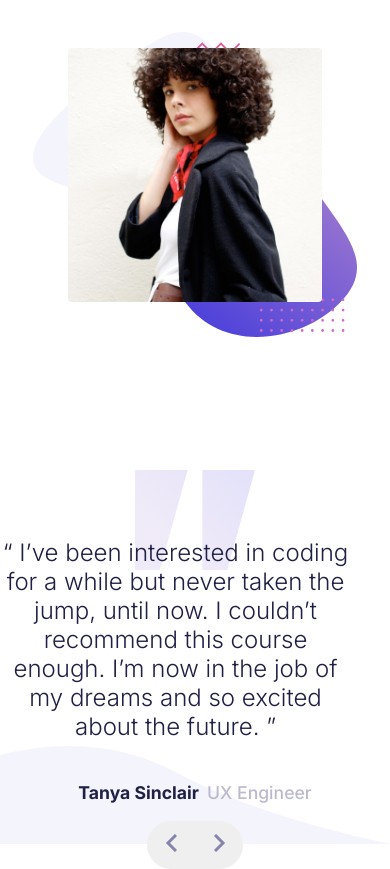
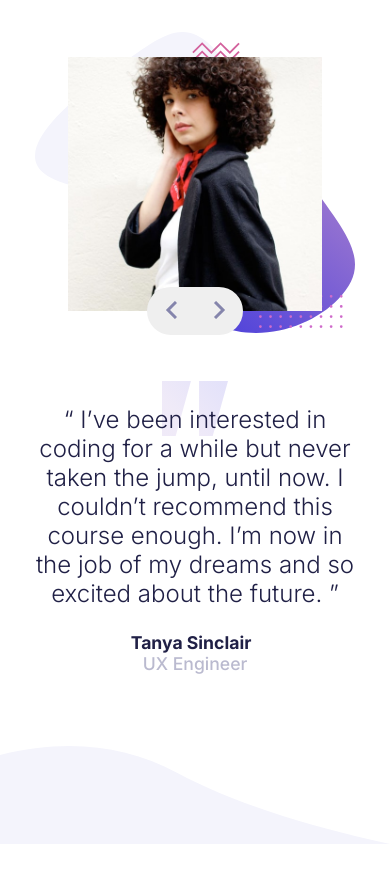
Before and after one commit to mattyd96/coding-bootcamp-testimonials-slider, a plain HTML site: page index.html in a window 390 px wide. After the commit the page ends 844 px from the top, so only its background shows below. Drawn offline with Linux system fonts and the light colour scheme.

Commit message:
mobile and desktop layout finished

```diff
--- a/index.html
+++ b/index.html
@@ -17,59 +17,42 @@
   <link rel="stylesheet" href="scss/style.css">
 </head>
 <body>
-  <div class="container">
-    <main class="articles">
-      <article class="testimony">
+  <main class="articles">
+    <article class="testimony">
+      <!-- Images -->
+      <div class="image-and-nav">
+        <div class="profile-nav">
+          <img src="images/image-tanya.jpg" alt="" class="profile-pic" id="pic-replace">
+          <nav class="slider-buttons">
+            <button id="prev" onclick="prevSlide()"><img src="images/icon-prev.svg" alt=""></button>
+            <button id="next" onclick="nextSlide()"><img src="images/icon-next.svg" alt=""></button>
+          </nav>
+        </div>
+        <img src="images/pattern-bg.svg" alt="" class="bg-pattern">
+      </div>
+
+      <!-- Text -->
+      <div class="text-section">
         <div class="text">
-          <p class="hero-text">
+          <p class="hero-text" id="text-replace">
             “ I’ve been interested in coding for a while but never taken the jump, until now.
-            I couldn’t recommend this course enough. I’m now in the job of my dreams and so
-            excited about the future. ”
+              I couldn’t recommend this course enough. I’m now in the job of my dreams and so
+              excited about the future. ”
           </p>
           <div class="info">
-            <p class="name">Tanya Sinclair</p>
-            <p class="title">UX Engineer</p>
+            <p class="name" id="name-replace">Tanya Sinclair</p>
+            <p class="title" id="title-replace">UX Engineer</p>
           </div>
         </div>
-        <figure>
-          <img src="images/image-tanya.jpg" alt="">
-        </figure>
-      </article>
-      <article class="testimony">
-        <div class="text">
-          <p class="hero-text">
-            “ If you want to lay the best foundation possible I’d recommend taking this course.
-            The depth the instructors go into is incredible. I now feel so confident about
-            starting up as a professional developer. ”
-          </p>
-          <div class="info">
-            <p class="name">John Tarkpor</p>
-            <p class="title">Junior Front-end Developer</p>
-          </div>
-        </div>
-        <figure>
-          <img src="images/image-john.jpg" alt="">
-        </figure>
-      </article>
-      <div class="slider-buttons">
-        <button id="prev" onclick="prevSlide()"><img src="images/icon-prev.svg" alt=""></button>
-        <button id="next" onclick="nextSlide()"><img src="images/icon-next.svg" alt=""></button>
+        <img src="images/pattern-quotes.svg" alt="" class="quotes">
       </div>
-    </main>
+    </article>
+  </main>
 
-    <!-- Background -->
-    <div class="background">
-      <div class="quotes">
-        <img src="images/pattern-quotes.svg" alt="">
-      </div>
-      <div class="bg-pattern">
-        <img src="images/pattern-bg.svg" alt="">
-      </div>
-    </div>
+  <!-- bottom curve background pattern -->
+  <img src="images/pattern-curve.svg" alt="" class="bottom-curve">
 
-    <img src="images/pattern-curve.svg" alt="" class="bottom-curve">
-  </div>
-
+  <!-- JS script -->
   <script src="script.js"></script>
 </body>
 </html>
--- a/script.js
+++ b/script.js
@@ -1,48 +1,42 @@
+//psuedo database
+var slides = [
+    {
+        image: "images/image-tanya.jpg",
+        text: "\“ I’ve been interested in coding for a while but never taken the jump, until now. I couldn’t recommend this course enough. I’m now in the job of my dreams and so excited about the future. \”",
+        name: "Tanya Sinclair",
+        title: "UX Engineer"
+    },
+    {
+        image:"images/image-john.jpg",
+        text: "\“ If you want to lay the best foundation possible I’d recommend taking this course. The depth the instructors go into is incredible. I now feel so confident about starting up as a professional developer. \”",
+        name: "John Tarkpor",
+        title: "Junior Front-end Developer"
+    }
+]
+
 var slideIndex = 0;
 
+//go to next slide
 function nextSlide () {
     slideIndex += 1;
     console.log(slideIndex);
     showSlide();
 }
 
+//go to previous slide
 function prevSlide () {
     slideIndex -= 1;
     showSlide();
 }
 
-function showSlide () {
-    //get slides
-    var slides = document.getElementsByClassName('testimony');
-
-    //make sure slide index is withing range (loop around)
+function showSlide() {
+    //make sure slideIndex stays in bounds and loops around
     if(slideIndex < 0) {slideIndex = slides.length - 1}
     else if(slideIndex >= slides.length) {slideIndex = 0}
 
-    //set all slides to opaque
-    Array.from(slides).forEach(element => {
-        element.style.opacity = "0";
-    });
-
-    //show current slide
-    slides[slideIndex].style.opacity = "1";
+    //replace all necessary elements with the next slides information
+    document.getElementById("pic-replace").src = slides[slideIndex].image;
+    document.getElementById("text-replace").innerText = slides[slideIndex].text;
+    document.getElementById("name-replace").innerText = slides[slideIndex].name;
+    document.getElementById("title-replace").innerText = slides[slideIndex].title;
 }
-
-// Add event listener on keydown for slide changes
-document.addEventListener('keydown', (event) => {
-    var name = event.key;
-
-    if(name == "ArrowRight") {
-        nextSlide();
-    }
-    else if(name == "ArrowLeft") {
-        prevSlide();
-    }
-
-}, false);
-
-window.onload = (event) => {
-    console.log('The page has fully loaded');
-    var slides = document.getElementsByClassName('testimony');
-    slides[0].style.opacity = "1";
-};
--- a/scss/style.scss
+++ b/scss/style.scss
@@ -10,37 +10,52 @@ body {
     margin: 0;
 }
 
-.container {
+
+.testimony {
+    display: flex;
+    flex-direction: row-reverse;
+    align-items: center;
+    justify-content: center;
+    margin: 8rem 2rem;
+
+    .image-and-nav {
         display: grid;
-    margin: auto;
-    max-width: 84rem;
+        align-items: center;
+        justify-items: center;
+        margin-left: -9rem;
+
+        .profile-nav {
+            grid-column: 1/2;
+            grid-row: 1/2;
+            z-index: 10;
         }
 
-main {
+        .bg-pattern {
+            grid-column: 1/2;
+            grid-row: 1/2;
+        }
+    }
+
+    .text-section {
         display: grid;
     }
 
-.articles {
+    .quotes {
         grid-column: 1/2;
         grid-row: 1/2;
-    max-width: 71.875rem;
-    margin: auto;
-    display: grid;
+        margin-top: -2.2rem;
+        margin-left: 6rem;
     }
 
-.testimony {
+    .text {
         grid-column: 1/2;
         grid-row: 1/2;
-    display: flex;
-    align-items: center;
-    margin:auto;
-    opacity: 0;
-
-    .text {
         z-index: 200;
         color: var(--primary-font-color);
 
         .hero-text {
+            grid-column: 1/2;
+            grid-row: 1/2;
             font-size: 2rem;
             font-weight: 300;
             max-width: 40rem;
@@ -60,22 +75,12 @@ main {
             }
         }
     }
-
-    figure {
-        margin: 0 0 0 -4.5rem;
-        z-index: 100;
-
-        img {
-            border-radius: .25rem;
-            max-width: 100%;
-        }
-    }
 }
 
 
 .slider-buttons {
     display: flex;
-    justify-content: flex-end;
+    justify-content: flex-start;
     margin: -1.7rem 0;
     z-index: 1000;
 
@@ -86,44 +91,13 @@ main {
     }
 
     #next {
-        margin-right: 25rem;
         border-radius: 0 3rem 3rem 0;
     }
 
     #prev {
         border-radius: 3rem 0 0 3rem;
+        margin-left: 5rem;
     }
-}
-
-
-.background {
-    grid-column: 1/2;
-    grid-row: 1/2;
-    z-index: -10;
-    display: flex;
-    align-items: center;
-    justify-content: space-between;
-    height: 100vh;
-    margin: 0 2rem;
-}
-
-.quotes {
-    margin-top: -17.5rem;
-    margin-left: 9rem;
-    flex-grow: 1;
-    flex-shrink: 1;
-    z-index: 10;
-}
-
-.bg-pattern {
-    margin-bottom: .5rem;
-    flex-basis: 5rem;
-    flex-grow: 1;
-    flex-shrink: 1;
-    img {
-        max-width: 43.56rem;
-    }
-
 }
 
 .bottom-curve {
@@ -136,69 +110,55 @@ main {
 
 
 
-@media(max-width: 1150px) {
+@media(max-width: 950px) {
+    .testimony {
+        flex-direction: column;
+        margin-top: 2rem;
+        text-align: center;
 
-    .testimony {
-        flex-direction: column-reverse;
-        justify-content: center;
-        margin-top: 0rem;
+        .image-and-nav {
+            margin: 0 auto;
+
+            .profile-pic {
+                max-width: 65vw;
+            }
+
+            .bg-pattern {
+                max-width: 98%;
+            }
+        }
+
+        .text-section {
+            margin-top: 3rem;
+        }
+
+        .quotes {
+            margin: 0 auto;
+            width: 4.1rem;
+        }
 
         .text {
-            text-align: center;
-            margin-top: 10rem;
-
             .hero-text {
                 font-size: 1.5rem;
-                font-weight: 300;
-                max-width: 90%;
+            }
         }
 
         .info {
+            flex-direction: column;
             justify-content: center;
-            }
-        }
 
-        figure {
-            margin: 3rem auto;
-            padding: 0;
-            max-width: 100vw;
-            img {
-                max-width: 65vw;
+            p {
+                margin: 0;
             }
         }
     }
 
     .slider-buttons {
         justify-content: center;
-        margin: auto;
-        margin-top: auto;
 
-        button {
-            height: 3rem;
-            width: 3rem;
-            border-style: none;
-        }
-
-        #next {
-            margin-right: 0;
+        #prev {
+            margin-left: 0rem;
         }
     }
 
-    .background {
-        flex-direction: column-reverse;
-        justify-content: center;
-        align-items: none;
 }
-
-    .quotes {
-        margin-top: 5rem;
-        margin-left: 0;
-    }
-
-    .bg-pattern {
-        margin-top: 2rem;
-        img {
-            max-width: 83vw;
-        }
-    }
-}
```
Also changed, not shown: scss/style.css, 1 other file. Lines whose indentation alone changed are shown as unchanged.
